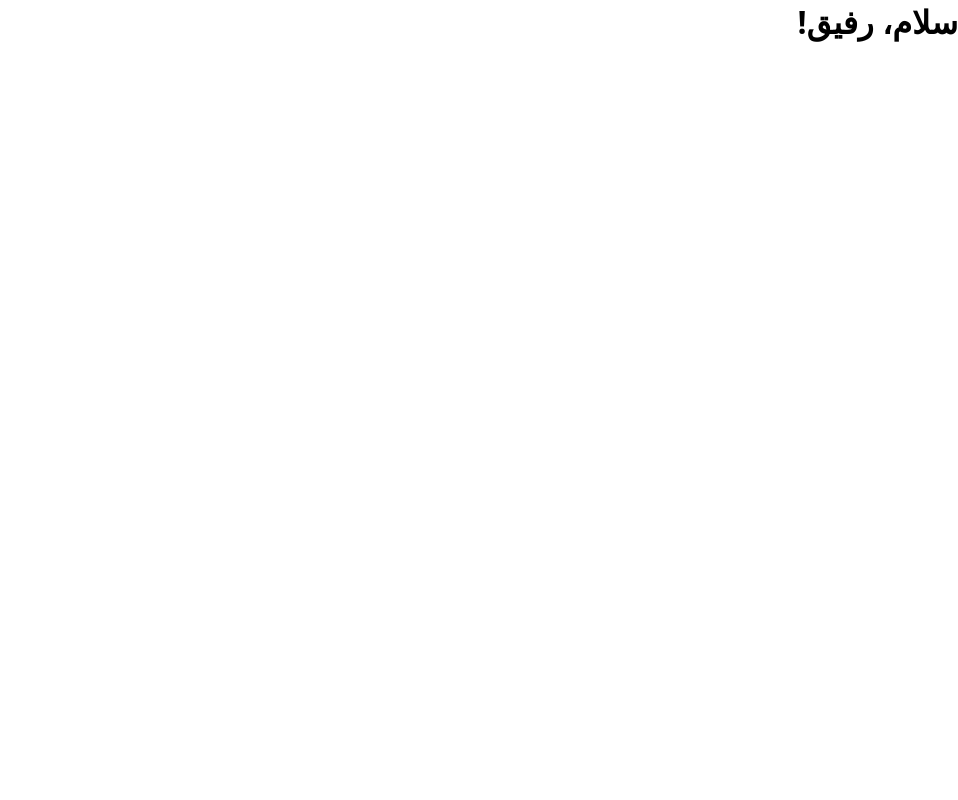
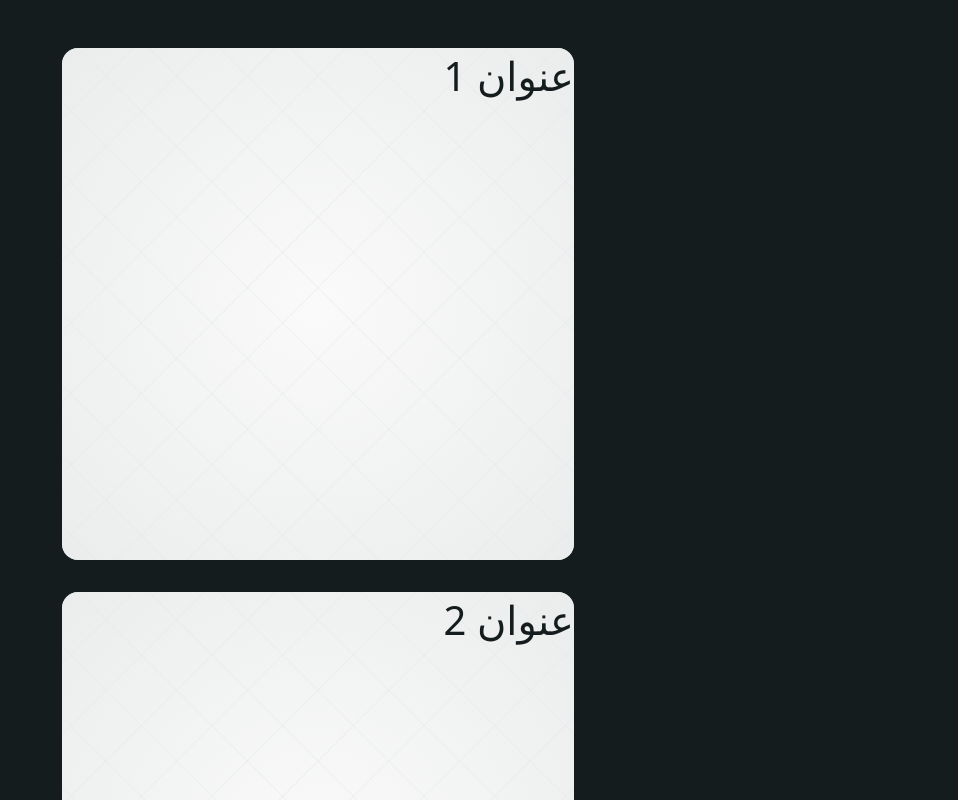
Before and after one commit to CodectiveOrg/slides-generator, a Next.js app: page / in a window 1280 px wide. Shown: the top 800 px of the page, without its empty margins (322-1280 px from the left). Built offline with nearby package versions, Linux system fonts and the light colour scheme.

Commit message:
[ADD] global styles

```diff
--- a/package.json
+++ b/package.json
@@ -9,6 +9,7 @@
     "lint": "next lint"
   },
   "dependencies": {
+    "clsx": "^2.1.1",
     "next": "15.1.2",
     "react": "^19.0.0",
     "react-dom": "^19.0.0"
--- a/src/app/globals.css
+++ b/src/app/globals.css
@@ -1,3 +1,19 @@
+:root {
+  --color-default-background: var(--color-gray-98);
+  --color-default-foreground: var(--color-gray-10);
+
+  --color-subscribe-background: hsl(50deg 100% 50%);
+  --color-subscribe-foreground: var(--color-gray-10);
+
+  --color-react: hsl(191deg 65% 60%);
+  --color-next: hsl(0deg 0% 0%);
+
+  --color-box-shadow-subtle: hsl(0deg 0% 10% / 12%);
+  --box-shadow-subtle: 0 0.2rem 0.5rem 0 var(--color-box-shadow-subtle);
+
+  --border-radius: 0.25rem;
+}
+
 *,
 *::before,
 *::after {
@@ -10,3 +26,53 @@
 html {
   font-family: "Peyda", system-ui;
 }
+
+input,
+label,
+select,
+textarea,
+button,
+fieldset,
+legend,
+datalist,
+output,
+option,
+optgroup {
+  font: inherit;
+}
+
+ul {
+  list-style: none;
+}
+
+a {
+  color: inherit;
+
+  text-decoration: none;
+}
+
+body {
+  background-color: var(--color-default-foreground);
+  color: var(--color-default-background);
+
+  padding: 2rem;
+
+  font-size: var(--fz-400);
+
+  .page {
+    display: grid;
+    justify-items: center;
+
+    > section {
+      background-color: var(--color-default-background);
+      color: var(--color-default-foreground);
+
+      block-size: 512px;
+      inline-size: 512px;
+
+      margin: 1rem;
+
+      border-radius: 1rem;
+    }
+  }
+}
--- a/src/app/layout.tsx
+++ b/src/app/layout.tsx
@@ -1,6 +1,11 @@
 import { ReactElement } from "react";
 
 import type { Metadata } from "next";
+
+import "@/styles/pattern.css";
+import "@/styles/button.css";
+import "@/styles/palette.css";
+import "@/styles/typography.css";
 
 import "./globals.css";
 
--- a/src/app/page.module.css
+++ /dev/null
@@ -1,2 +0,0 @@
-.page {
-}
--- a/src/app/page.tsx
+++ b/src/app/page.tsx
@@ -1,11 +1,13 @@
 import { ReactElement } from "react";
 
-import styles from "./page.module.css";
+import CoverSlide from "@/slides/cover/cover.slide";
 
 export default function Page(): ReactElement {
   return (
-    <div className={styles.home}>
-      <h1>سلام، رفیق!</h1>
+    <div className="page react">
+      <CoverSlide title="عنوان 1" />
+      <CoverSlide title="عنوان 2" />
+      <CoverSlide title="عنوان 3" />
     </div>
   );
 }
--- /dev/null
+++ b/src/slides/cover/cover.module.css
@@ -0,0 +1,5 @@
+.cover {
+  .title {
+    font-size: var(--fz-700);
+  }
+}
--- /dev/null
+++ b/src/slides/cover/cover.slide.tsx
@@ -0,0 +1,17 @@
+import { ReactElement } from "react";
+
+import clsx from "clsx";
+
+import styles from "./cover.module.css";
+
+type Props = {
+  title: string;
+};
+
+export default function CoverSlide({ title }: Props): ReactElement {
+  return (
+    <section className={clsx(styles.cover, "pattern")}>
+      <div className={styles.title}>{title}</div>
+    </section>
+  );
+}
--- /dev/null
+++ b/src/styles/button.css
@@ -0,0 +1,46 @@
+.button {
+  display: inline-block;
+
+  padding: 0.5rem 2rem;
+
+  border: none;
+  border-radius: var(--border-radius);
+
+  font-size: 1rem;
+  font-weight: 900;
+
+  cursor: pointer;
+
+  transition: var(--animation-duration-fast) ease-in-out;
+  transition-property: background-color;
+
+  &.primary {
+    background-image: var(--gradient-primary);
+    background-size: 200% 100%;
+    background-position: 100% 0;
+    color: var(--color-primary-opposite);
+
+    transition: background-position 0.5s ease-in-out;
+
+    @media (hover: hover) {
+      &:hover {
+        background-position: 0 0;
+      }
+    }
+  }
+
+  &.primary-opposite {
+    background-color: var(--color-primary-opposite);
+    color: var(--color-primary);
+  }
+
+  &.inline {
+    padding: 0.2rem 0.5rem;
+
+    font-weight: 700;
+  }
+
+  &.large {
+    padding: 1rem 2rem;
+  }
+}
--- /dev/null
+++ b/src/styles/palette.css
@@ -0,0 +1,98 @@
+:root {
+  --color-gray-98: hsl(120deg 4% 98%);
+  --color-gray-90: hsl(120deg 4% 90%);
+  --color-gray-80: hsl(120deg 4% 80%);
+  --color-gray-70: hsl(120deg 4% 70%);
+  --color-gray-40: hsl(120deg 4% 40%);
+  --color-gray-30: hsl(120deg 4% 30%);
+  --color-gray-20: hsl(120deg 4% 20%);
+  --color-gray-16: hsl(120deg 4% 16%);
+  --color-gray-14: hsl(120deg 4% 14%);
+  --color-gray-12: hsl(120deg 4% 12%);
+  --color-gray-10: hsl(120deg 4% 10%);
+
+  --transparent-light: hsl(120deg 4% 98% / 0%);
+  --transparent-dark: hsl(120deg 4% 10% / 0%);
+
+  --glass-light: hsl(120deg 4% 98% / 6%);
+  --glass-dark: hsl(120deg 4% 10% / 10%);
+
+  --color-primary: hsl(120deg 70% 40%);
+  --color-primary-fade: hsl(120deg 70% 96%);
+  --color-primary-lighter: hsl(120deg 70% 50%);
+  --color-primary-darker: hsl(120deg 70% 34%);
+  --color-primary-opposite: var(--color-gray-10);
+
+  --gradient-primary: linear-gradient(
+    -135deg,
+    hsl(120deg 70% 60%),
+    hsl(120deg 70% 50%),
+    hsl(120deg 70% 40%)
+  );
+
+  &:has(.page.react) {
+    --color-gray-98: hsl(191deg 4% 98%);
+    --color-gray-90: hsl(191deg 4% 90%);
+    --color-gray-80: hsl(191deg 4% 80%);
+    --color-gray-70: hsl(191deg 4% 70%);
+    --color-gray-40: hsl(191deg 16% 40%);
+    --color-gray-30: hsl(191deg 16% 30%);
+    --color-gray-20: hsl(191deg 16% 20%);
+    --color-gray-16: hsl(191deg 16% 16%);
+    --color-gray-14: hsl(191deg 16% 14%);
+    --color-gray-12: hsl(191deg 16% 12%);
+    --color-gray-10: hsl(191deg 16% 10%);
+
+    --transparent-light: hsl(191deg 4% 98% / 0%);
+    --transparent-dark: hsl(191deg 16% 10% / 0%);
+
+    --glass-light: hsl(191deg 4% 98% / 6%);
+    --glass-dark: hsl(191deg 16% 10% / 10%);
+
+    --color-primary: hsl(191deg 65% 60%);
+    --color-primary-fade: hsl(191deg 65% 96%);
+    --color-primary-lighter: hsl(191deg 65% 70%);
+    --color-primary-darker: hsl(191deg 65% 54%);
+    --color-primary-opposite: var(--color-gray-10);
+
+    --gradient-primary: linear-gradient(
+      135deg,
+      hsl(204deg 70% 50%),
+      hsl(197deg 73% 50%),
+      hsl(191deg 65% 60%)
+    );
+  }
+
+  &:has(.page.next) {
+    --color-gray-98: hsl(0deg 0% 98%);
+    --color-gray-90: hsl(0deg 0% 90%);
+    --color-gray-80: hsl(0deg 0% 80%);
+    --color-gray-70: hsl(0deg 0% 70%);
+    --color-gray-40: hsl(0deg 0% 40%);
+    --color-gray-30: hsl(0deg 0% 30%);
+    --color-gray-20: hsl(0deg 0% 20%);
+    --color-gray-16: hsl(0deg 0% 16%);
+    --color-gray-14: hsl(0deg 0% 14%);
+    --color-gray-12: hsl(0deg 0% 12%);
+    --color-gray-10: hsl(0deg 0% 10%);
+
+    --transparent-light: hsl(0deg 0% 98% / 0%);
+    --transparent-dark: hsl(0deg 0% 10% / 0%);
+
+    --glass-light: hsl(0deg 0% 98% / 6%);
+    --glass-dark: hsl(0deg 0% 10% / 10%);
+
+    --color-primary: hsl(0deg 0% 90%);
+    --color-primary-fade: hsl(0deg 0% 96%);
+    --color-primary-lighter: hsl(0deg 0% 100%);
+    --color-primary-darker: hsl(0deg 0% 84%);
+    --color-primary-opposite: var(--color-gray-10);
+
+    --gradient-primary: linear-gradient(
+      -135deg,
+      hsl(0deg 0% 90%),
+      hsl(0deg 0% 94%),
+      hsl(0deg 0% 100%)
+    );
+  }
+}
--- /dev/null
+++ b/src/styles/pattern.css
@@ -0,0 +1,50 @@
+.pattern {
+  position: relative;
+  isolation: isolate;
+  overflow: hidden;
+
+  &::before {
+    --line-color: hsl(200deg 12% 80% / 20%);
+
+    content: "";
+
+    background-image: radial-gradient(
+        at center,
+        transparent,
+        var(--color-gray-90) 70%
+      ),
+      linear-gradient(
+        var(--line-color) 1px,
+        transparent 1px,
+        transparent 99px,
+        var(--line-color) 99px
+      ),
+      linear-gradient(
+        90deg,
+        var(--line-color) 1px,
+        transparent 1px,
+        transparent 99px,
+        var(--line-color) 99px
+      );
+    background-position:
+      center,
+      50px 50px,
+      50px 50px;
+    background-size:
+      100% 100%,
+      50px 50px,
+      50px 50px;
+    background-repeat: no-repeat, repeat, repeat;
+
+    position: absolute;
+    top: 50%;
+    left: 50%;
+    z-index: -1;
+
+    block-size: 200%;
+    inline-size: 200%;
+
+    translate: -50% -50%;
+    rotate: 45deg;
+  }
+}
--- /dev/null
+++ b/src/styles/typography.css
@@ -0,0 +1,11 @@
+:root {
+  --fz-100: ;
+  --fz-200: ;
+  --fz-300: clamp(0.75rem, 0.6429rem + 0.4762vw, 1rem);
+  --fz-400: clamp(1rem, 0.8929rem + 0.4762vw, 1.25rem);
+  --fz-500: clamp(1.25rem, 1.1429rem + 0.4762vw, 1.5rem);
+  --fz-600: clamp(1.5rem, 1.2857rem + 0.9524vw, 2rem);
+  --fz-700: clamp(1.75rem, 1.4286rem + 1.4286vw, 2.5rem);
+  --fz-800: clamp(2.5rem, 1.8571rem + 2.8571vw, 4rem);
+  --fz-900: clamp(3rem, 1.7143rem + 5.7143vw, 6rem);
+}
```
Also changed, not shown: 1 other file (tests, documents, lock files or other folders).
